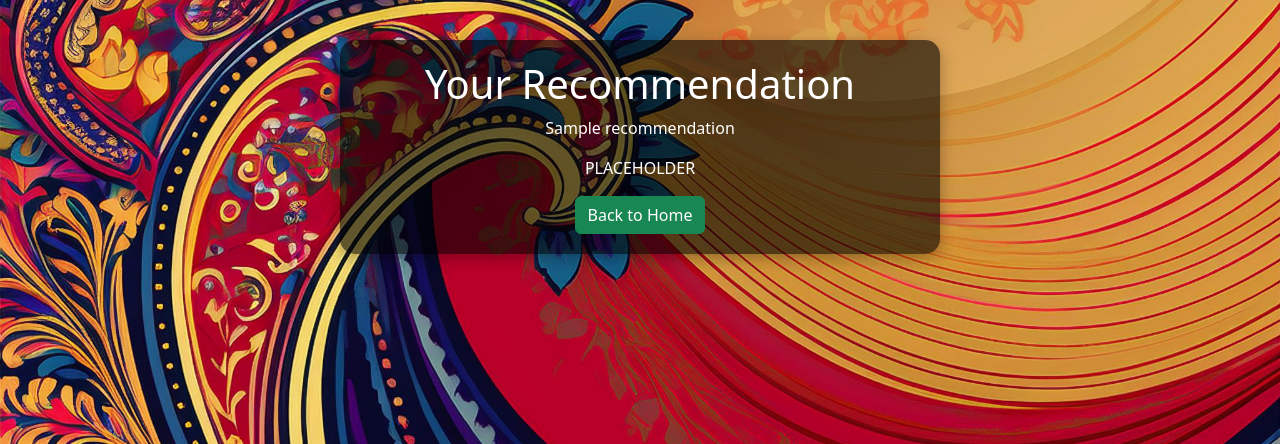
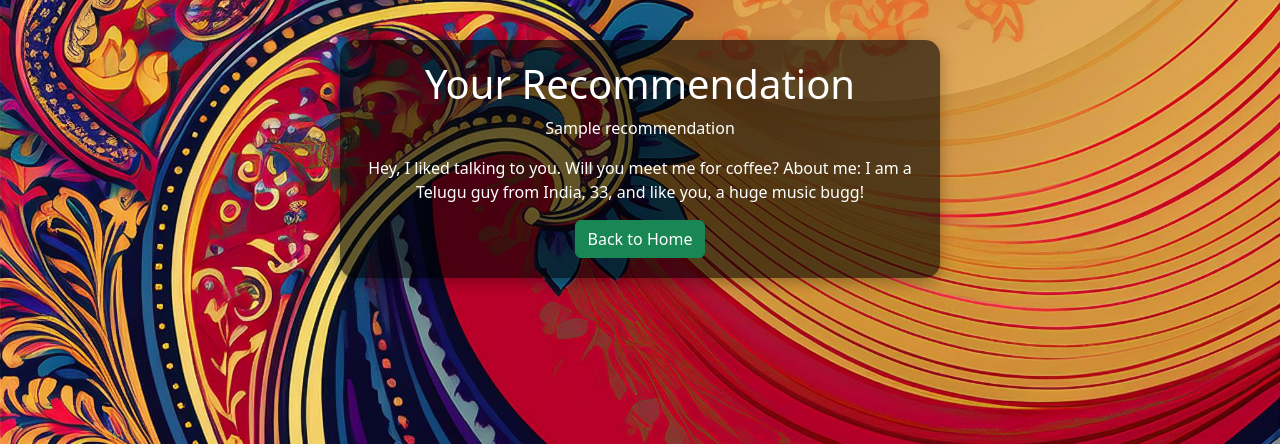
Before and after one commit to prabhatravib/spotify_recommendor_latest, a Flask app: template templates/results.html in a window 1280 px wide. Shown: the top 444 px of the page. Run offline with Flask 2, Linux system fonts and the light colour scheme; the template is opened without the code that fills it: most values are stand-ins (such as "Sample title", 1, 10 or a date in 2020).

Commit message:
Update results.html

```diff
--- a/templates/results.html
+++ b/templates/results.html
@@ -30,7 +30,8 @@
         <p>{{ recommendation }}</p>
 
         <!-- Static Message -->
-        <p>PLACEHOLDER</p>
+        <p>Hey, I liked talking to you. Will you meet me for coffee?
+        About me: I am a Telugu guy from India, 33, and like you, a huge music bugg!</p>
 
         <a href="/" class="btn btn-success">Back to Home</a>
     </div>
```
